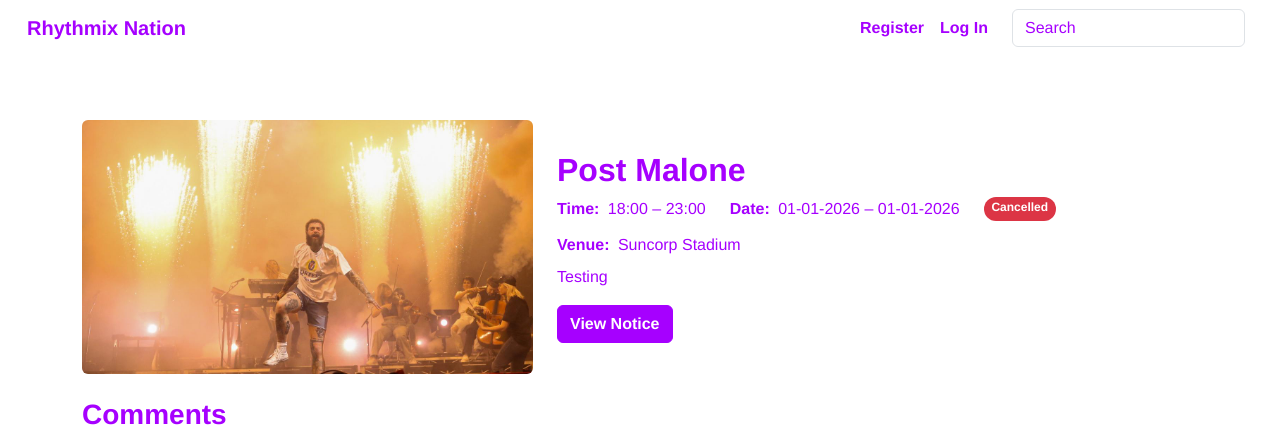
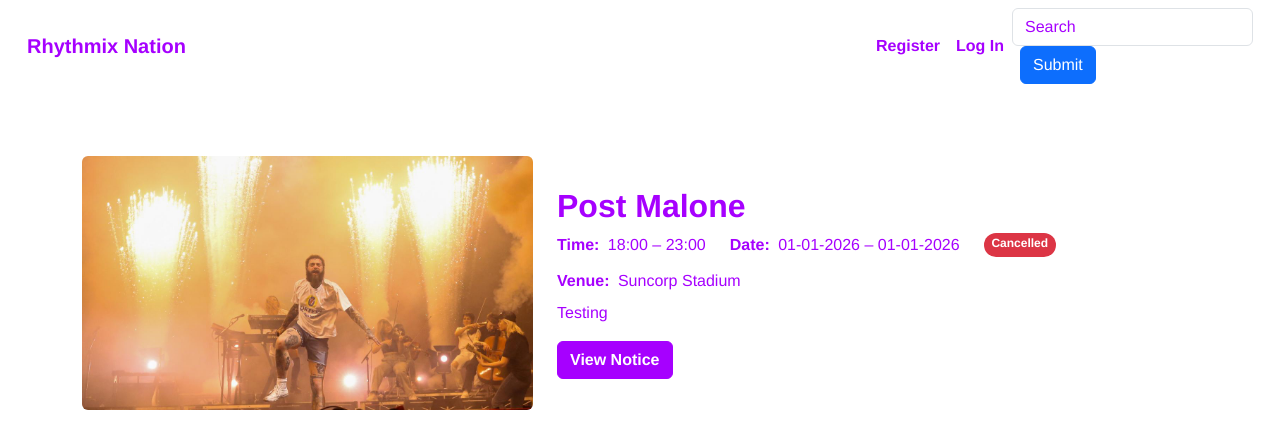
Before and after one commit to sherbacodes/IAB207_A3, a Flask app: template website/templates/experiences/show.html in a window 1280 px wide. Shown: the top 429 px of the page. Run offline with Flask 3, Linux system fonts and the light colour scheme; the template is opened without the code that fills it: values that come from a table or form of the project are taken from there, others are empty; some libraries are stand-ins or nearby versions.

Commit message:
Adding the search feature for the application so users can show all events under the artists names that are currently active.
Also added functionality for the 500 error handling

```diff
--- a/website/__init__.py
+++ b/website/__init__.py
@@ -48,6 +48,11 @@ def create_app():
     def not_found(e):
         return render_template("404.html", error=e)
 
+    # 500 error handler
+    @app.errorhandler(500)
+    def not_found(e):
+        return render_template("500.html", error=e)
+
     # Inject current year into templates
     @app.context_processor
     def get_context():
--- a/website/templates/base.html
+++ b/website/templates/base.html
@@ -53,8 +53,10 @@
                         {% endif %}
                     </ul>
 
-                    <form class="d-flex ms-3" role="search">
-                        <input class="form-control me-2" type="search" placeholder="Search" aria-label="Search">
+                    <!-- Serach for people to index specific events-->
+                    <form action = "{{ url_for(views.search) }}" class="form-inline d-felx flex-nowrap" role="search">
+                        <input class="form-control me-2" type="text" name="search" id="searchForm" class = "form-control" placeholder="Search" aria-label="Search">
+                        <button type="submit" class="felx-shrink-1 btn btn-primary ms-2"> Submit</button>
                     </form>
                 </div>
             </div>
--- a/website/templates/experiences/show.html
+++ b/website/templates/experiences/show.html
@@ -58,9 +58,9 @@
     {% for comment in event.comment.all() %}
       <div class="d-flex align-items-start border rounded p-3 mb-3 shadow-sm bg-light">
         <img src="{{ url_for('static', filename=comment.user.profile_image) }}"
-             alt="User Avatar"
-             class="rounded-circle me-3"
-             style="width: 50px; height: 50px;">
+            alt="User Avatar"
+            class="rounded-circle me-3"
+            style="width: 50px; height: 50px;">
         <div>
           <div class="fw-bold mb-1">
             {{ comment.user.first_name }}
--- a/website/views.py
+++ b/website/views.py
@@ -18,7 +18,7 @@ def search():
     if request.args.get('search') and request.args['search'].strip() != "":
         query = "%" + request.args['search'] + "%"
         events = db.session.scalars(
-            db.select(Event).where(Event.event_description.like(query))
+            db.select(Event).where(Event.event_name.like(query))
         ).all()
         return render_template('index.html', events=events)
     else:
```
Also changed, not shown: website/templates/500.html (added, +12 -0 lines).
